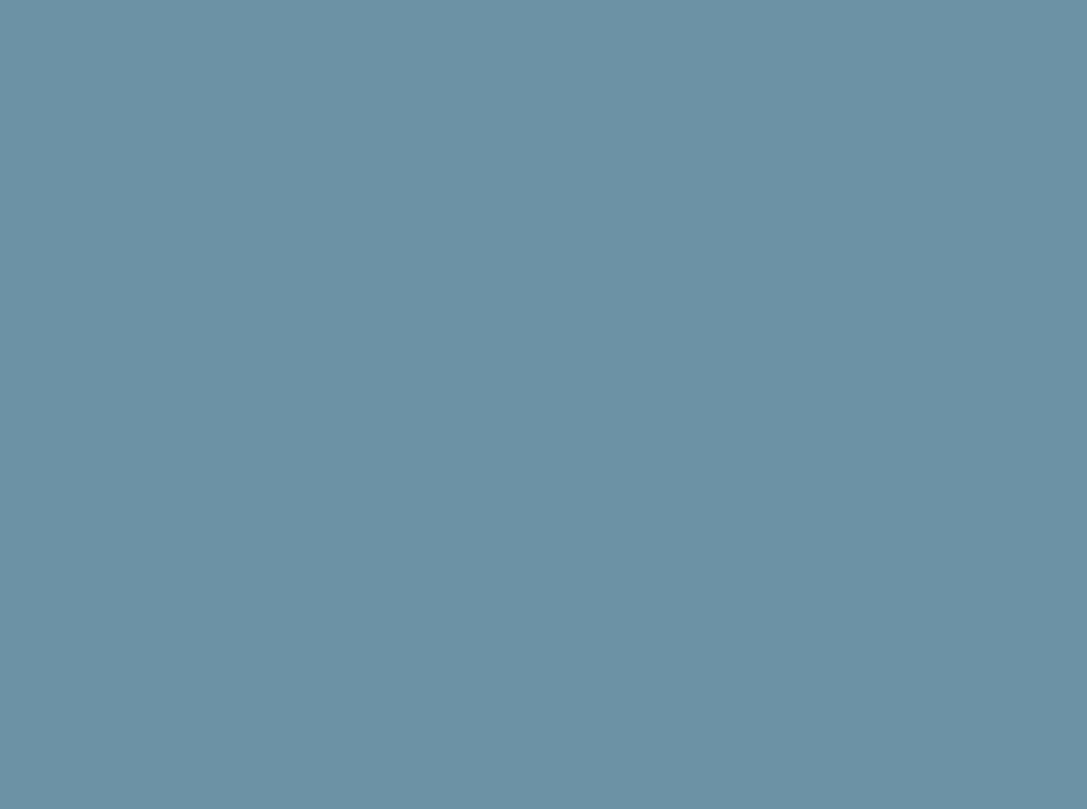
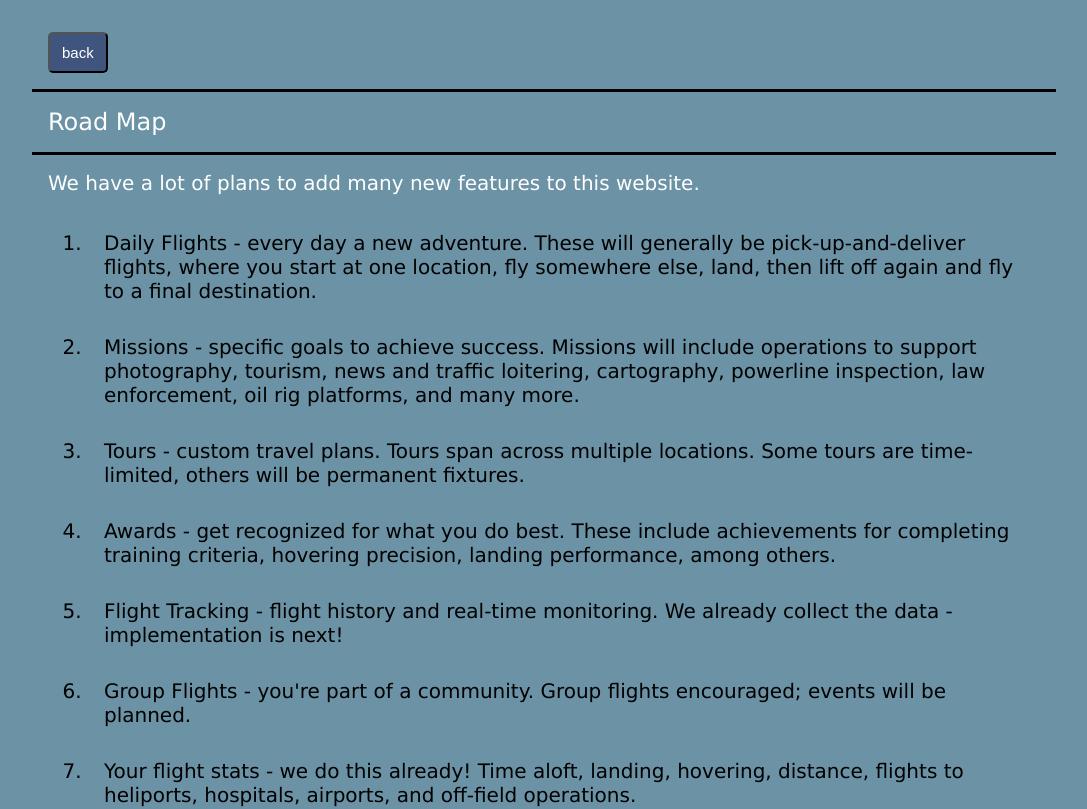
Before and after one commit to gHashFlyer/dhlva, a React (Create React App) app: page /roadmap in a window 1280 px wide. Before the commit this address had no page. Shown: the top 809 px of the page, without its empty margins (96-1183 px from the left). Built offline with nearby package versions, Linux system fonts and the light colour scheme.

Commit message:
first release ready

```diff
--- a/src/App.css
+++ b/src/App.css
@@ -98,21 +98,31 @@ body{
   background: #54627D;
   width:25vw;
   border-radius: 8px;
-
+  box-shadow: 0 4px 8px 0 rgba(0, 0, 0, 0.2), 0 6px 20px 0 rgba(0, 0, 0, 0.19);
 }
 .home-banner-b{
   background: #7D6840;
   width:25vw;
   border-radius: 8px;
+  box-shadow: 0 4px 8px 0 rgba(0, 0, 0, 0.2), 0 6px 20px 0 rgba(0, 0, 0, 0.19);
 }
 .home-banner-c{
   background: #54627D;
   width:25vw;
   border-radius: 8px;
+  box-shadow: 0 4px 8px 0 rgba(0, 0, 0, 0.2), 0 6px 20px 0 rgba(0, 0, 0, 0.19);
 }
 
 .home-banner img{
-  width:inherit;
+  /* display:block; */
+  /* width:auto;
+  height:100%; */
+  width: 100%;
+  height:12rem;
+  /* margin-left:auto;
+  margin-right:auto; */
+  border-radius: 4px;
+  object-fit:cover;
 }
 
 .home-banner-link{
@@ -130,6 +140,18 @@ body{
 }
 .home-section-content{
   font-size: 20px;
+  padding: 1rem;
+
+}
+
+.home-section-content ol{
+  color: black;
+
+
+}
+
+.home-section-content ol li{
+  color: black;
   padding: 1rem;
 
 }
--- a/src/App.js
+++ b/src/App.js
@@ -11,6 +11,7 @@ import PilotStories from './pages/PilotStories';
 import JoinForm from './pages/Join';
 import JoinFormLanding from './pages/JoinLanding';
 import Terms from './pages/Terms';
+import About from './pages/About';
 
 
 {/* Authenticated pages */}
@@ -85,6 +86,7 @@ function App() {
         <Route path="/admin_pireps" element= { <AdminPireps/> } />
         <Route path="/admin_pirep_info/:id" element= { <AdminPirepInfo/> } />
         <Route path="/terms" element={<Terms/>} />
+        <Route path="/roadmap" element={<About/>} />
 
     </Routes>
   </Suspense>
--- /dev/null
+++ b/src/pages/About.js
@@ -0,0 +1,43 @@
+import React from "react";
+import {Link} from 'react-router-dom'
+
+
+const About=()=>{
+
+
+    return(
+        <React.Fragment>
+            <div className="home">
+
+                <div className="home-section">
+                    <div className="home-section-label">
+                        <Link to='/'><button className="header-menu-item">back</button></Link>
+                    </div>
+                    <div className="home-section-label">
+                        Road Map
+                    </div>
+                    <div className="home-section-content">
+                        We have a lot of plans to add many new features to this website.
+                        <ol>
+                            <li>Daily Flights - every day a new adventure.  These will generally be pick-up-and-deliver flights, where you start at one location, fly somewhere else, land, then lift off again and fly to a final destination.</li>
+                            <li>Missions - specific goals to achieve success.  Missions will include operations to support photography, tourism, news and traffic loitering, cartography, powerline inspection, law enforcement, oil rig platforms, and many more.</li>
+                            <li>Tours - custom travel plans.  Tours span across multiple locations. Some tours are time-limited, others will be permanent fixtures.</li>
+                            <li>Awards - get recognized for what you do best.  These include achievements for completing training criteria, hovering precision, landing performance, among others.</li>
+                            <li>Flight Tracking - flight history and real-time monitoring. We already collect the data - implementation is next!</li>
+                            <li>Group Flights - you're part of a community.  Group flights encouraged; events will be planned.</li>
+                            <li>Your flight stats - we do this already!  Time aloft, landing, hovering, distance, flights to heliports, hospitals, airports, and off-field operations.</li>
+                            <li>Custom ACARS - we have it now! Our custom helicopter acars makes flight reporting super duper simple!</li>
+
+
+                        </ol>
+                        Have an idea?  Members have access to our Discord server and can share ideas, screenshots and videos.
+                    </div>
+
+
+                </div>
+
+            </div>
+        </React.Fragment>
+    )
+}
+export default About;
--- a/src/pages/Home.js
+++ b/src/pages/Home.js
@@ -2,8 +2,8 @@ import React, {useState} from "react";
 import {Link} from 'react-router-dom'
 
 import bg_image1 from "../images/bgimage.png"
-import bg_image2 from "../images/multi.png"
-import bg_image3 from "../images/green.png"
+import bg_image2 from "../images/bell407.jpg"
+import bg_image3 from "../images/bowmans.jpg"
 import bg_image4 from "../images/spray.png"
 
 const Home=(props)=>{
@@ -16,8 +16,6 @@ const Home=(props)=>{
         }
 
     }
-
-    console.log(props)
 
     return(
         <React.Fragment>
@@ -67,6 +65,11 @@ const Home=(props)=>{
                             {props.loggedIn && <Link to='/userhome'><button className="menu-item">My Dashboard</button></Link>}
                             {props.loggedIn && <Link to='/'><button onClick={handleLogout} className="menu-item">Logout</button></Link>}
                             {!props.loggedIn && <Link to='/login'><button className="menu-item">Login</button></Link>}
+                            <Link to='/roadmap'><button className="menu-item">Tours</button></Link>
+                            <Link to='/roadmap'><button className="menu-item">Missions</button></Link>
+                            <Link to='/roadmap'><button className="menu-item">Awards</button></Link>
+
+
 
 
                         </div>
--- a/src/pages/Terms.js
+++ b/src/pages/Terms.js
@@ -10,10 +10,15 @@ const Terms=()=>{
             <div className="home">
 
                 <div className="home-section">
+                <div className="home-section-label">
+                <Link to='/joinform'><button className="header-menu-item">OK SOUNDS GOOD!</button></Link>
+                    </div>
                     <div className="home-section-label">
-                    <Link to='/joinform'><button className="header-menu-item">back</button></Link>
+                    BE NICE - PLAY FAIR - DON'T BE STUPID
                     </div>
                     <div className="home-section-content">
+
+<h4>tl:dr</h4>
 
 TERMS OF USE
 
```
Also changed, not shown: src/images/bell407.jpg (added), src/images/bowmans.jpg (added).
